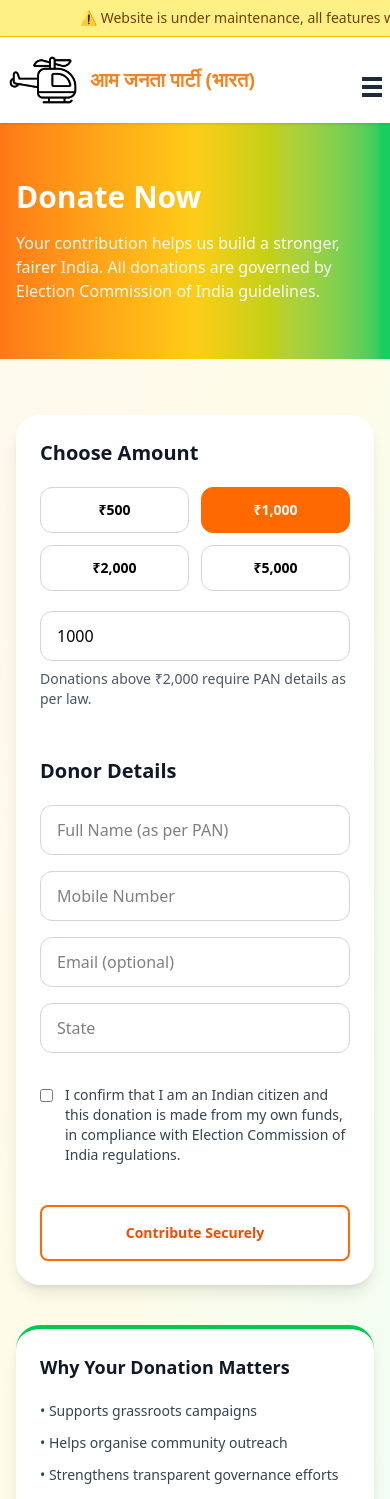
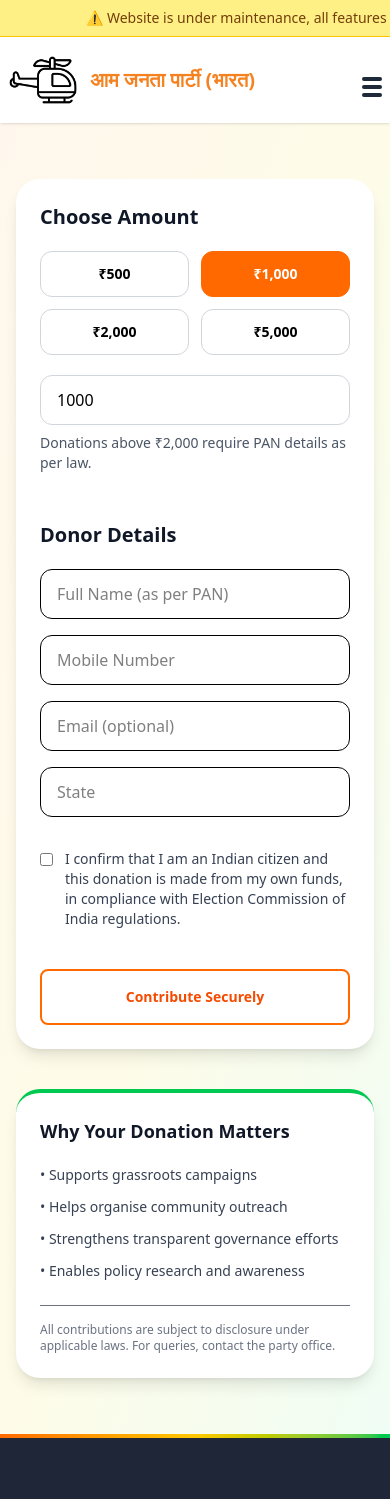
Before and after one commit to saniyafarzindeveloper/ajp, a Next.js app: page /donate in a window 390 px wide. Shown: the top 1499 px of the page. Built offline with nearby package versions, Linux system fonts and the light colour scheme.

Commit message:
fixed mobile nav, translated donate page

```diff
--- a/app/donate/page.tsx
+++ b/app/donate/page.tsx
@@ -1,33 +1,24 @@
 "use client";
 
 import { useState } from "react";
+import { useLanguage } from "@/lib/language-provider";
 
 export default function DonatePage() {
+  const { t } = useLanguage();
+  const d = t.donatePage;
+
   const presetAmounts = [500, 1000, 2000, 5000];
   const [amount, setAmount] = useState<number | "">(1000);
 
   return (
     <div className="min-h-screen bg-linear-to-br from-orange-50 via-yellow-50 to-green-50">
-      {/* Header */}
-      <section className="relative overflow-hidden">
-        <div className="absolute inset-0 bg-linear-to-r from-orange-500 via-yellow-400 to-green-500 opacity-90" />
-        <div className="relative max-w-6xl mx-auto px-4 py-14 text-white">
-          <h1 className="text-3xl md:text-4xl font-extrabold">Donate Now</h1>
-          <p className="mt-4 max-w-2xl text-white/90">
-            Your contribution helps us build a stronger, fairer India. All
-            donations are governed by Election Commission of India guidelines.
-          </p>
-        </div>
-      </section>
-
-      {/* Main Content */}
       <section className="max-w-6xl mx-auto px-4 py-14 grid grid-cols-1 lg:grid-cols-3 gap-10">
         {/* Donation Form */}
         <div className="lg:col-span-2 bg-white rounded-3xl shadow-lg p-6 md:p-10">
           {/* Amount Selection */}
           <div>
             <h2 className="text-xl font-semibold text-gray-900">
-              Choose Amount
+              {d.chooseAmount}
             </h2>
 
             <div className="grid grid-cols-2 sm:grid-cols-4 gap-3 mt-5">
@@ -51,52 +42,33 @@
             <div className="mt-5">
               <input
                 type="number"
-                placeholder="Custom amount"
+                placeholder={d.customAmountPlaceholder}
                 value={amount}
                 onChange={(e) => setAmount(Number(e.target.value))}
                 className="w-full rounded-xl border border-gray-300 px-4 py-3 focus:outline-none focus:ring-2 focus:ring-orange-400"
               />
-              <p className="mt-2 text-sm text-gray-600">
-                Donations above ₹2,000 require PAN details as per law.
-              </p>
+              <p className="mt-2 text-sm text-gray-600">{d.panNote}</p>
             </div>
           </div>
 
           {/* Donor Details */}
           <div className="mt-12">
             <h2 className="text-xl font-semibold text-gray-900">
-              Donor Details
+              {d.donorDetails}
             </h2>
 
             <div className="grid grid-cols-1 md:grid-cols-2 gap-4 mt-5">
-              <input
-                type="text"
-                placeholder="Full Name (as per PAN)"
-                className="rounded-xl border border-gray-300 px-4 py-3 focus:ring-2 focus:ring-green-400 outline-none"
-              />
-              <input
-                type="tel"
-                placeholder="Mobile Number"
-                className="rounded-xl border border-gray-300 px-4 py-3 focus:ring-2 focus:ring-green-400 outline-none"
-              />
-              <input
-                type="email"
-                placeholder="Email (optional)"
-                className="rounded-xl border border-gray-300 px-4 py-3 focus:ring-2 focus:ring-green-400 outline-none"
-              />
-              <input
-                type="text"
-                placeholder="State"
-                className="rounded-xl border border-gray-300 px-4 py-3 focus:ring-2 focus:ring-green-400 outline-none"
-              />
+              <input placeholder={d.fullName} className="rounded-xl border px-4 py-3" />
+              <input placeholder={d.mobile} className="rounded-xl border px-4 py-3" />
+              <input placeholder={d.email} className="rounded-xl border px-4 py-3" />
+              <input placeholder={d.state} className="rounded-xl border px-4 py-3" />
             </div>
 
             {Number(amount) > 2000 && (
               <div className="mt-4">
                 <input
-                  type="text"
-                  placeholder="PAN Number"
-                  className="w-full rounded-xl border border-orange-300 bg-orange-50 px-4 py-3 focus:ring-2 focus:ring-orange-400 outline-none"
+                  placeholder={d.pan}
+                  className="w-full rounded-xl border border-orange-300 bg-orange-50 px-4 py-3"
                 />
               </div>
             )}
@@ -106,38 +78,29 @@
           <div className="mt-8">
             <label className="flex items-start gap-3 text-sm text-gray-700">
               <input type="checkbox" className="mt-1 accent-green-600" />
-              <span>
-                I confirm that I am an Indian citizen and this donation is made
-                from my own funds, in compliance with Election Commission of
-                India regulations.
-              </span>
+              <span>{d.declaration}</span>
             </label>
           </div>
 
-          <button
-            type="button"
-            className="mt-10 w-full rounded-lg border-2 border-orange-500 bg-white py-4 text-sm font-semibold text-orange-600 transition hover:border-orange-600 cursor-pointer"
-          >
-            Contribute Securely
+          <button className="mt-10 w-full rounded-lg border-2 border-orange-500 bg-white py-4 text-sm font-semibold text-orange-600 hover:border-orange-600">
+            {d.submit}
           </button>
         </div>
 
         {/* Sidebar */}
         <aside className="bg-white rounded-3xl shadow-lg p-6 md:p-8 h-fit border-t-4 border-green-500">
           <h3 className="text-lg font-semibold text-gray-900">
-            Why Your Donation Matters
+            {d.sidebarTitle}
           </h3>
 
           <ul className="mt-5 space-y-3 text-sm text-gray-700">
-            <li>• Supports grassroots campaigns</li>
-            <li>• Helps organise community outreach</li>
-            <li>• Strengthens transparent governance efforts</li>
-            <li>• Enables policy research and awareness</li>
+            {d.sidebarPoints.map((p) => (
+              <li key={p}>• {p}</li>
+            ))}
           </ul>
 
           <div className="mt-6 border-t pt-4 text-xs text-gray-500">
-            All contributions are subject to disclosure under applicable laws.
-            For queries, contact the party office.
+            {d.footerNote}
           </div>
         </aside>
       </section>
--- a/components/layout/Navbar.tsx
+++ b/components/layout/Navbar.tsx
@@ -129,41 +129,47 @@
           <Sheet>
             <SheetTrigger>
               <div className="flex flex-col space-y-1">
-                <span className="h-1 w-5 bg-gray-800"></span>
-                <span className="h-1 w-5 bg-gray-800"></span>
-                <span className="h-1 w-5 bg-gray-800"></span>
+                <span className="h-1 w-5 bg-gray-800 rounded" />
+                <span className="h-1 w-5 bg-gray-800 rounded" />
+                <span className="h-1 w-5 bg-gray-800 rounded" />
               </div>
             </SheetTrigger>
 
             <VisuallyHidden>
-              <SheetContent side="right" className="w-72 bg-white p-4">
-                <div className="flex items-center justify-between">
+              <SheetContent side="right" className="w-80 bg-white p-0">
+                {/* Header */}
+                <div className="flex items-center justify-between px-4 py-4 border-b">
                   <AutoChangingPartyName />
                   <LanguageToggle />
                 </div>
 
-                <div className="flex flex-col gap-4 mt-4">
-                  <nav className="flex flex-col gap-3">
+                {/* Navigation */}
+                <div className="flex flex-col px-4 py-6">
+                  <nav className="flex flex-col gap-2">
                     {menuItems.map((item, index) => (
                       <div key={item.key}>
                         {item.subItems ? (
                           <>
                             <button
                               onClick={() => toggleDropdown(index)}
-                              className="flex items-center justify-between w-full text-sm font-light text-gray-800"
+                              className="flex items-center justify-between w-full rounded-lg px-3 py-2 text-sm font-medium text-gray-800 hover:bg-gray-100 transition"
                             >
                               {t.nav[item.key]}
-                              <ChevronDown className="h-4 w-4" />
+                              <ChevronDown
+                                className={`h-4 w-4 transition ${
+                                  openDropdown === index ? "rotate-180" : ""
+                                }`}
+                              />
                             </button>
 
                             {openDropdown === index && (
-                              <ul className="ml-3 mt-2 space-y-2">
+                              <ul className="ml-3 mt-2 space-y-1">
                                 {item.subItems.map((sub) => (
                                   <li key={sub.key}>
                                     <SheetClose asChild>
                                       <Link
                                         href={sub.href}
-                                        className="block px-2 py-1 text-sm hover:bg-gray-100"
+                                        className="block rounded-md px-3 py-2 text-sm text-gray-600 hover:bg-gray-100 transition"
                                       >
                                         {t.nav[sub.key]}
                                       </Link>
@@ -174,24 +180,29 @@
                             )}
                           </>
                         ) : (
+                          item.href && (
                             <SheetClose asChild>
-                            {item.href && (
                               <Link
                                 href={item.href}
-                                className="block px-2 py-1 text-sm hover:bg-gray-100"
+                                className="block rounded-lg px-3 py-2 text-sm font-medium text-gray-800 hover:bg-gray-100 transition"
                               >
                                 {t.nav[item.key]}
                               </Link>
-                            )}
                             </SheetClose>
+                          )
                         )}
                       </div>
                     ))}
                   </nav>
 
+                  {/* Divider */}
+                  <div className="my-6 h-px bg-gray-200" />
+
+                  {/* CTA Buttons */}
+                  <div className="flex flex-col gap-3">
                     <SheetClose asChild>
                       <Link href="/join-us">
-                      <Button className="bg-[#f58220] w-full text-white mt-4">
+                        <Button className="w-full bg-[#f58220] hover:bg-[#ef7e1a] text-white">
                           {t.nav.joinUs}
                         </Button>
                       </Link>
@@ -199,11 +210,12 @@
 
                     <SheetClose asChild>
                       <Link href="/donate">
-                      <Button className="bg-[#f58220] w-full text-white mt-2">
+                        <Button className="w-full border border-[#f58220] text-[#f58220] bg-transparent hover:bg-orange-50">
                           {t.nav.donate}
                         </Button>
                       </Link>
                     </SheetClose>
+                  </div>
                 </div>
               </SheetContent>
             </VisuallyHidden>
--- a/data/i18n/en.ts
+++ b/data/i18n/en.ts
@@ -143,6 +143,36 @@
   primaryAction: "Join the Movement",
   secondaryAction: "Support the Initiatives",
 },
+donatePage: {
+  pageTitle: "Contribute to the Movement",
+  chooseAmount: "Choose Amount",
+  customAmountPlaceholder: "Custom amount",
+  panNote: "Donations above ₹2,000 require PAN details as per law.",
+
+  donorDetails: "Donor Details",
+  fullName: "Full Name (as per PAN)",
+  mobile: "Mobile Number",
+  email: "Email (optional)",
+  state: "State",
+  pan: "PAN Number",
+
+  declaration:
+    "I confirm that I am an Indian citizen and this donation is made from my own funds, in compliance with Election Commission of India regulations.",
+
+  submit: "Contribute Securely",
+
+  sidebarTitle: "Why Your Donation Matters",
+  sidebarPoints: [
+    "Supports grassroots campaigns",
+    "Helps organise community outreach",
+    "Strengthens transparent governance efforts",
+    "Enables policy research and awareness",
+  ],
+
+  footerNote:
+    "All contributions are subject to disclosure under applicable laws. For queries, contact the party office.",
+},
+
 };
 
 export default en;
--- a/data/i18n/hi.ts
+++ b/data/i18n/hi.ts
@@ -151,6 +151,36 @@
   primaryAction: "आंदोलन से जुड़ें",
   secondaryAction: "पहल का समर्थन करें",
 },
+donatePage: {
+  pageTitle: "आंदोलन में योगदान दें",
+  chooseAmount: "राशि चुनें",
+  customAmountPlaceholder: "अन्य राशि",
+  panNote: "₹2,000 से अधिक दान पर कानून के अनुसार पैन विवरण आवश्यक है।",
+
+  donorDetails: "दाता विवरण",
+  fullName: "पूरा नाम (पैन के अनुसार)",
+  mobile: "मोबाइल नंबर",
+  email: "ईमेल (वैकल्पिक)",
+  state: "राज्य",
+  pan: "पैन नंबर",
+
+  declaration:
+    "मैं पुष्टि करता/करती हूँ कि मैं एक भारतीय नागरिक हूँ और यह दान मेरे स्वयं के धन से किया गया है, जो भारत निर्वाचन आयोग के नियमों के अनुरूप है।",
+
+  submit: "सुरक्षित रूप से योगदान करें",
+
+  sidebarTitle: "आपका योगदान क्यों महत्वपूर्ण है",
+  sidebarPoints: [
+    "जमीनी अभियानों को समर्थन",
+    "समुदायिक पहुंच को सशक्त बनाता है",
+    "पारदर्शी शासन को मजबूत करता है",
+    "नीति अनुसंधान और जागरूकता को सक्षम बनाता है",
+  ],
+
+  footerNote:
+    "सभी योगदान लागू कानूनों के अंतर्गत प्रकटीकरण के अधीन हैं। प्रश्नों के लिए पार्टी कार्यालय से संपर्क करें।",
+},
+
 };
 
 
--- a/types/translation/dictionary.ts
+++ b/types/translation/dictionary.ts
@@ -5,6 +5,7 @@
 import type { VisionTranslations } from "./vision";
 import { AboutTranslations } from "./about";
 import { CTATranslations } from "./cta";
+import { DonateTranslations } from "./donate";
 
 export type Dictionary = {
   nav: NavTranslations;
@@ -13,4 +14,5 @@
   vision: VisionTranslations;
   about: AboutTranslations;
   cta: CTATranslations;
+  donatePage: DonateTranslations;
 };
```
Also changed, not shown: types/translation/donate.ts (added, +20 -0 lines). Lines whose indentation alone changed are shown as unchanged.
